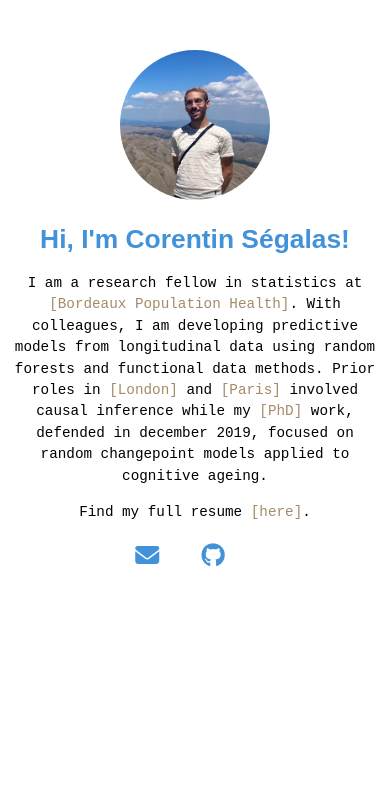
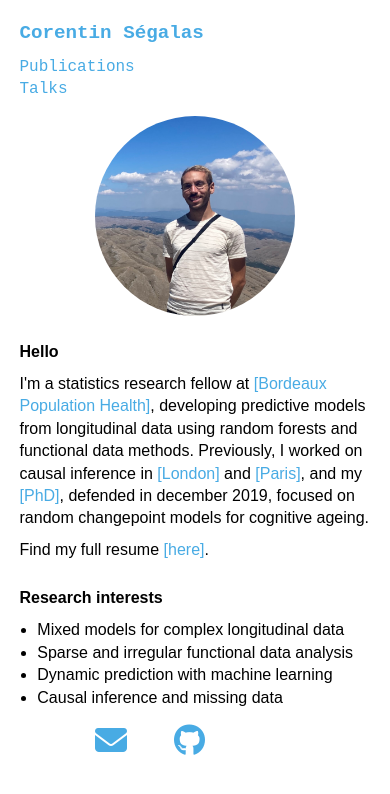
Before and after one commit to csegalas/csegalas.github.io, a plain HTML site: page index.html in a window 390 px wide. Drawn offline with Linux system fonts and the light colour scheme; some icons are missing.

Commit message:
new site

```diff
--- a/index.html
+++ b/index.html
@@ -1,38 +1,64 @@
 <!DOCTYPE html>
 <html lang="en">
+  <head>
+    <meta charset="utf-8">
+    <meta name="viewport" content="width=device-width,initial-scale=1">
 
-  <head>
-    <meta charset="utf-8" />
-    <meta http-equiv="x-ua-compatible" content="ie=edge" />
-    <meta name="viewport" content="width=device-width, initial-scale=1" />
     <title>Corentin Ségalas</title>
+    <meta name="description" content="Site description">
     <link rel="icon" type="image/png" href="favicon.png" sizes="32x32" />
-    <link rel="stylesheet" href="main.css" />
 
-    <!-- Load icons -->
+    <!-- Recommended minimum -->
+    <meta property="og:title" content="Corentin Ségalas">
+    <meta property="og:description" content="Academic website">
+
+    <!-- You could also inline the stylesheet -->
+    <link rel="stylesheet" href="style.css">
     <link
     rel="stylesheet"
     href="https://cdnjs.cloudflare.com/ajax/libs/font-awesome/6.1.1/css/all.min.css"
     integrity="sha512-KfkfwYDsLkIlwQp6LFnl8zNdLGxu9YAA1QvwINks4PhcElQSvqcyVLLD9aMhXd13uQjoXtEKNosOWaZqXgel0g=="
-      crossorigin="anonymous"
-    />
+    crossorigin="anonymous">
   <link
     rel="stylesheet"
     href="https://cdnjs.cloudflare.com/ajax/libs/academicons/1.9.2/css/academicons.min.css"
     integrity="sha512-KlJCpRsLf+KKu2VQa5vmRuClRFjxc5lXO03ixZt82HZUk41+1I0bD8KBSA0fY290ayMfWYI9udIqeOWSu1/uZg=="
     crossorigin="anonymous"
   />
+
   </head>
+  <body>
 
-  <body>
-    <section id="content">
+    <header>
+      <h1>
+        <a href="#home">Corentin Ségalas</a>
+      </h1>
+      <nav>
+        <a href="#publications">Publications</a>
+        <a href="#talks">Talks</a>
+      </nav>
+    </header>
 
-      <img src="image.jpg" alt="Corentin Ségalas" class="avatar" />
+    <main>
 
-      <h1>Hi, I'm Corentin Ségalas!</h1>
+      <section id="home"> <!-- home -->
 
-        <p>I am a research fellow in statistics at <a href="https://www.bordeaux-population-health.center/" title="Institutional website">Bordeaux Population Health</a>. With colleagues, I am developing predictive models from longitudinal data using random forests and functional data methods. Prior roles in <a href="https://www.lshtm.ac.uk/research/faculties/eph/department-medical-statistics">London</a> and <a href="https://cress-umr1153.fr/fr/teams/methods/">Paris</a> involved causal inference while my <a href="https://theses.hal.science/tel-02460690">PhD</a> work, defended in december 2019, focused on random changepoint models applied to cognitive ageing.</p>
+        <img src="moi.jpg" id="me"/>
+
+        <h2>Hello</h2>
+
+        <p>I'm a statistics research fellow at <a href="https://www.bordeaux-population-health.center" alt = "Bordeaux Population Health">Bordeaux Population Health</a>, developing predictive models from longitudinal data using random forests and functional data methods. Previously, I worked on causal inference in <a href="https://www.lshtm.ac.uk/research/faculties/eph/department-medical-statistics" alt = "London School of Hygiene and Tropical Medicine - Medical Statistics Department">London</a> and <a href="https://cress-umr1153.fr/fr/teams/methods/" alt="Team Methods">Paris</a>, and my <a href="https://theses.hal.science/tel-02460690", alt="PhD">PhD</a>, defended in december 2019, focused on random changepoint models for cognitive ageing.</p>
+
         <p>Find my full resume <a href="cv.pdf">here</a>.</p>
+
+        <h2>Research interests</h2>
+        <ul>
+          <li>Mixed models for complex longitudinal data</li>
+          <li>Sparse and irregular functional data analysis</li>
+          <li>Dynamic prediction with machine learning</li>
+          <!-- <li>Inference on random changepoint models</li> -->
+          <li>Causal inference and missing data</li>
+        </ul>
 
         <ul class="icons">
           <li>
@@ -41,13 +67,47 @@
           <li>
             <a href="https://github.com/csegalas" title="GitHub"><i class="fab fa-github"></i></a>
           </li>
+           <!--<li>
+            <a href="https://orcid.org/0000-0002-6902-003X" title="Orcid"><i class="ai ai-orcid"></i></a>
+          </li> -->
           <li>
             <a href="https://scholar.google.com/citations?user=hASyJFUAAAAJ" title="Google Scholar"><i class="ai ai-google-scholar"></i></a>
           </li>
-	      <!-- <li>
-          <a href="https://orcid.org/0000-0002-6902-003X" title="Orcid"><i class="ai ai-orcid"></i></a>
-        </li> -->
         </ul>
+
       </section>
+
+
+      <section id="publications"> <!-- publications -->
+
+        <img src="moi.jpg" id="me"/>
+
+        <h2>Selected publications</h2>
+          <ul>
+            <li>&#x2728; Ségalas C, Helmer C, Genuer R, Proust-Lima C. <a href="https://onlinelibrary.wiley.com/doi/10.1002/sim.10214">Functional principal component analysis as an alternative to mixed-effect models for describing sparse repeated measures in presence of missing data</a>, Statistics in Medicine, 2024.</li>
+            <li>Ségalas C, Leyrat C, Carpenter JR, Williamson E. <a href="https://onlinelibrary.wiley.com/doi/10.1002/sim.9658">Propensity score matching after multiple imputation when a confounder has missing data</a>, Statistics in Medicine, 2023.</li>
+            <li>Ségalas C, Helmer C, Jacqmin-Gadda H. <a href="https://journals.sagepub.com/doi/10.1177/0962280219898719">A curvilinear bivariate random changepoint model to assess temporal order of markers</a>, Statistical Methods in Medical Research, 2020.</li>
+            <li>Ségalas C, Amieva H, Jacqmin-Gadda H. <a href="https://journals.sagepub.com/doi/10.1177/0962280219898719">A hypothesis testing procedure for random changepoint mixed models</a>, Statistics in Medicine, 2019.</li>
+          </ul>
+
+      </section>
+
+      <section id="talks"> <!-- talks -->
+
+        <img src="moi.jpg" id="me"/>
+
+        <h2>Selected talks</h2>
+        <ul>
+          <li><a href="talks/iscb2024.pdf">Dynamic random survival forests using functional principal component analysis for the prediction of survival outcomes from time-varying predictors</a>, <em>ISCB Conference</em>, Thessaloniki, July 2024.</li>
+          <li><a href="talks/jdb2023.pdf">Robustness to missing data: comparison between mixed-effects model and functional principal component analysis</a>, <em>French Biometrics Societies Conference</em>, Toulouse, November 2023.</li>
+          <li><a href="talks/jds2023.pdf">Multiple imputation in propensity score matching: obtaining correct confidence intervals</a>, <em>ISCB Conference</em>, Lyon, July 2021.</li>
+          <li><a href="talks/schwartz.pdf">Inference for random changepoint models: application to the pre-dementia cognitive decline</a>, <em>Daniel Schwartz PhD Award talk</em>, Paris, October 2020.</li>
+          <li><a href="talks/iscb2019.pdf">Inferential methods for random changepoint models</a>, <em>ISCB Conference</em>, Leuven, July 2019.</li>
+        </ul>
+
+      </section>
+
+    </main>
+
   </body>
 </html>
--- a/main.css
+++ /dev/null
@@ -1,58 +0,0 @@
-* {
-    --highlight: #4192D9;
-    --linkcolor: #A68A68;
-}
-
-html {
-    font-family: monospace;
-    font-size: 1.1em;
-}
-
-a {
-    text-decoration: none;
-    color: var(--linkcolor);
-}
-
-h1 {
-    font-family: sans-serif;
-    color: var(--highlight);
-}
-
-a:hover {
-    color: var(--highlight);
-}
-
-p a::before { content: "["}
-p a::after { content: "]"}
-
-#content {
-    margin: auto;
-    margin-top: 50px;
-    text-align: center;
-    max-width: 520px;
-    line-height: 1.5em;
-}
-
-.avatar {
-    border-radius: 50%;
-    width: 150px;
-}
-
-.icons {
-    list-style-type: none;
-    font-size: x-large;
-    padding:0;
-}
-
-.icons li {
-    display: inline;
-    padding : 15px;
-}
-
-.icons a {
-    color: var(--highlight);
-}
-
-.icons a:hover {
-    color: var(--linkcolor);
-}
--- /dev/null
+++ b/style.css
@@ -0,0 +1,181 @@
+* { margin: 0; padding: 0; box-sizing: border-box;
+
+  /* Color scheme */
+
+  --textcolor: #121212;
+  --bgcolor: #fff;
+  --highlight: #48abe4;
+  --linkcolor: #A68A68;
+
+}
+
+body {
+  font-size: 16px;
+  font-family: sans-serif;
+  line-height: 1.4;
+  color: var(--secondary-textcolor);
+  position: relative;
+  max-width: 64em;  /* remove this for a full-width layout */
+  margin: 0 auto;  /* centers the layout */
+}
+
+/* ------- Sections ------- */
+
+section {
+  padding: calc(6em + 5vw) 5vw 8vw 5vw;
+  /* ! Everything below is needed ! */
+  display: none;
+  position: absolute;
+  top: 0;
+  min-height: 100vh;
+  width: 100%;
+  background: var(--bgcolor);
+}
+
+section:target { /* Show section */
+  display: block;
+}
+
+section#home { /* Show #home by default */
+  display: block;
+}
+
+/* ------- Header ------- */
+
+header {
+  padding: 5vw 5vw 0 5vw;
+  display: flex;
+  flex-wrap: wrap;
+  position: absolute;
+  width: 100%;
+  z-index: 2;
+  font-family: monospace;
+}
+
+header h1 {
+  font-size: 1.2em;
+  flex: 1; /* pushes nav to the right */
+  white-space: nowrap;
+  padding: 0 5vw .5em 0;
+}
+
+nav a:not(:last-of-type) {
+  margin-right: 1.5vw;
+}
+
+/* ------- Profile ------- */
+#me {
+  float: right;
+  margin-top: 50px;
+  max-width: 250px;
+  border-radius: 50%;
+  display: inline-block;
+}
+
+/*  ------- Icons ------- */
+.icons {
+    list-style-type: none;
+    font-size: xx-large;
+    padding: 0;
+    display: flex;
+    justify-content: space-between;
+    width: 80%;
+    max-width: 200px;
+    margin-top: 30px;
+}
+
+.icons li {
+    display: inline;
+    width: 42px;
+}
+
+.icons a {
+    color: var(--highlight);
+}
+
+.icons a:hover {
+    color: var(--linkcolor);
+}
+
+/* ------- General ------- */
+
+a {
+  text-decoration: none;
+  color: var(--highlight);
+
+}
+p a::before { content: "["}
+p a::after { content: "]"}
+
+a:hover {
+  color: var(--linkcolor);
+}
+
+h2, h3, h4 {
+  font-size: 1em;
+  margin: 1.6em 0 .6em 0;
+}
+
+p, ul, ol, article {
+  max-width: 60ch; /* Limit line-length to 60 characters */
+  margin-bottom: .6em;
+}
+
+ul, ol {
+  padding-left: 2ch;
+}
+
+/* ------- Smaller screens ------- */
+
+@media only screen and (max-width: 680px) {
+  body { font-size: 16px; }
+  #me {
+    display: block;
+    width: 100%;
+    float: none;
+    margin: auto;
+    width: 200px;
+    margin-top: -30px;
+  }
+  .icons {
+    width: 100%;
+    margin-top: 30px;
+    margin: auto;
+  }
+}
+
+@media only screen and (max-width: 540px) {
+  nav { width: 100%; } /* Fix for older webkit versions */
+  #me {
+    display: block;
+    width: 100%;
+    float: none;
+    margin: auto;
+    width: 200px;
+  }
+  nav a { display: block;}
+  .icons {
+    width: 100%;
+    margin-top: 30px;
+    margin: auto;
+  }
+}
+
+/* ------- Print ------- */
+
+@media print {
+
+  nav, .lightbox:target:after { display: none; }
+
+  article, figure, img {
+    page-break-inside: avoid;
+    break-inside: avoid;
+  }
+
+  /* Inline footnotes */
+
+  label + input + small { display: inline; }
+  label + input + small:before { content: "["; }
+  label + input + small:after { content: "]"; }
+
+}
```
Also changed, not shown: moi.jpg (renamed from image.jpg), 8 other files. Lines whose indentation alone changed are shown as unchanged.
